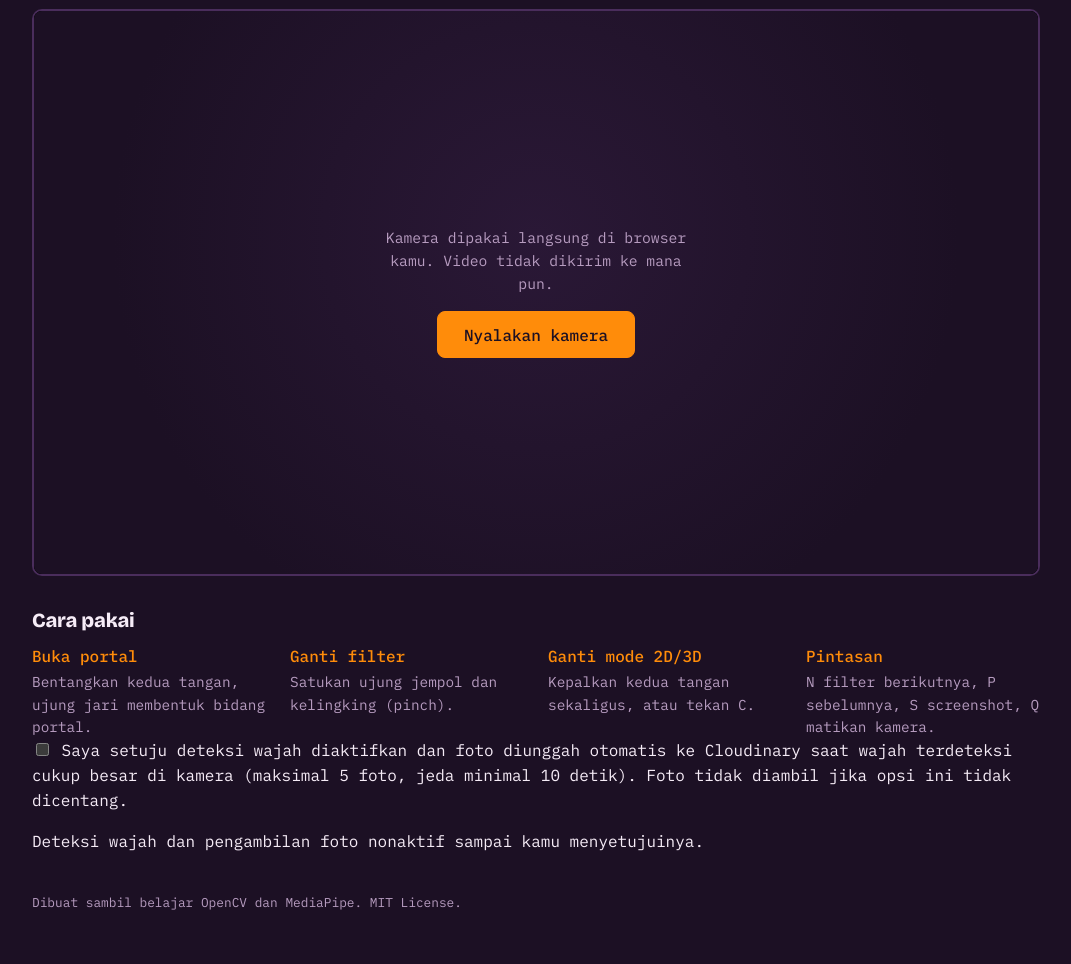
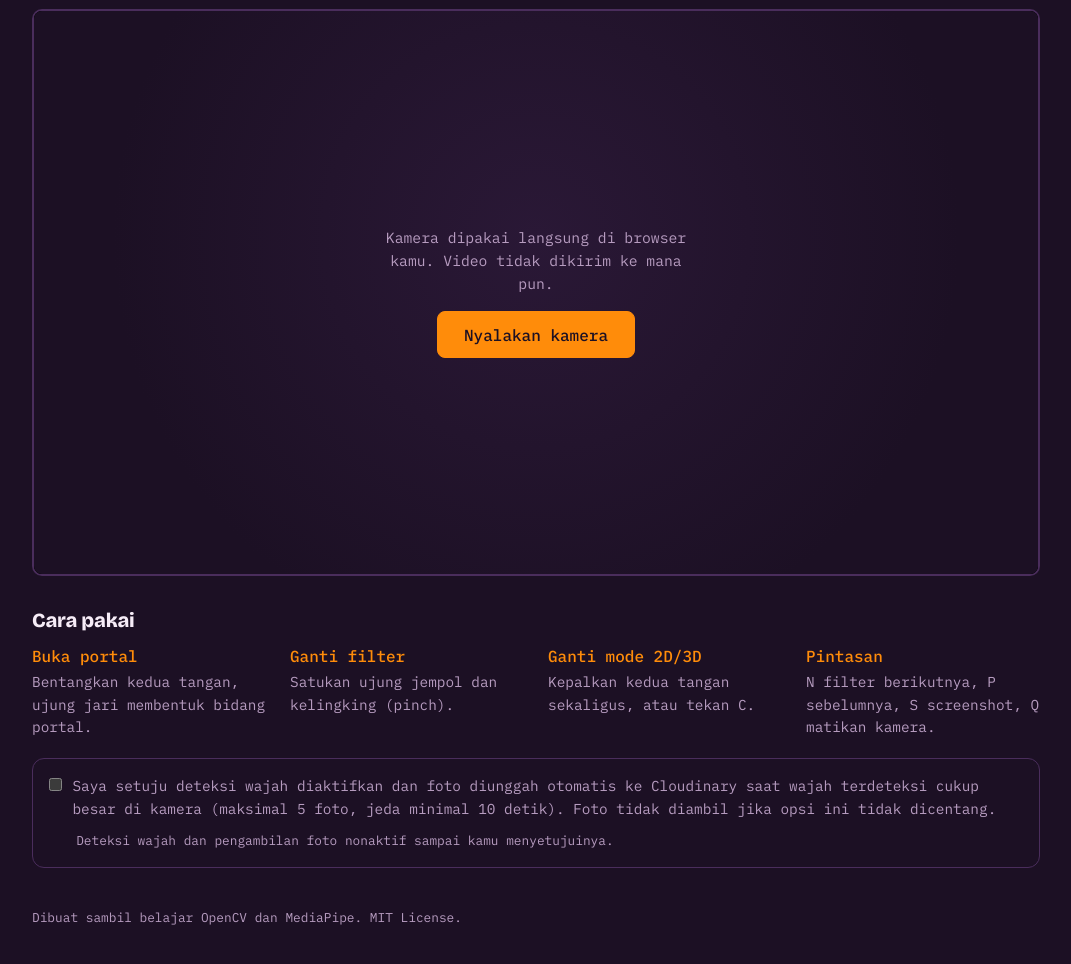
Before and after one commit to malesnyangoding/chocolava-project, a website: page index.html in a window 1280 px wide. Shown: the part 102-1066 px from the top of the page, without its empty margins (104-1175 px from the left). Drawn offline with nearby package versions, Linux system fonts and the light colour scheme; no server answers.

Commit message:
Update style.css

```diff
--- a/css/style.css
+++ b/css/style.css
@@ -114,6 +114,10 @@ button.primary:disabled { opacity: .6; cursor: progress; }
 .guide dl { margin: 0; display: grid; grid-template-columns: repeat(auto-fit, minmax(210px, 1fr)); gap: 1.25rem 1.5rem; }
 .guide dt { font-weight: 500; color: var(--orange); }
 .guide dd { margin: .15rem 0 0; color: var(--muted); font-size: .9rem; max-width: 36ch; }
+.photo-consent { margin-top: 1.25rem; padding: 1rem; border: 1px solid var(--line); border-radius: 12px; color: var(--muted); font-size: .9rem; }
+.photo-consent label { display: flex; align-items: flex-start; gap: .65rem; cursor: pointer; }
+.photo-consent input { margin: .2rem 0 0; accent-color: var(--orange); flex: 0 0 auto; }
+.photo-consent p { margin: .7rem 0 0 1.7rem; font-size: .8rem; }
 
 footer { margin-top: 2.5rem; color: var(--muted); font-size: .8rem; }
 footer p { margin: 0; }
```
